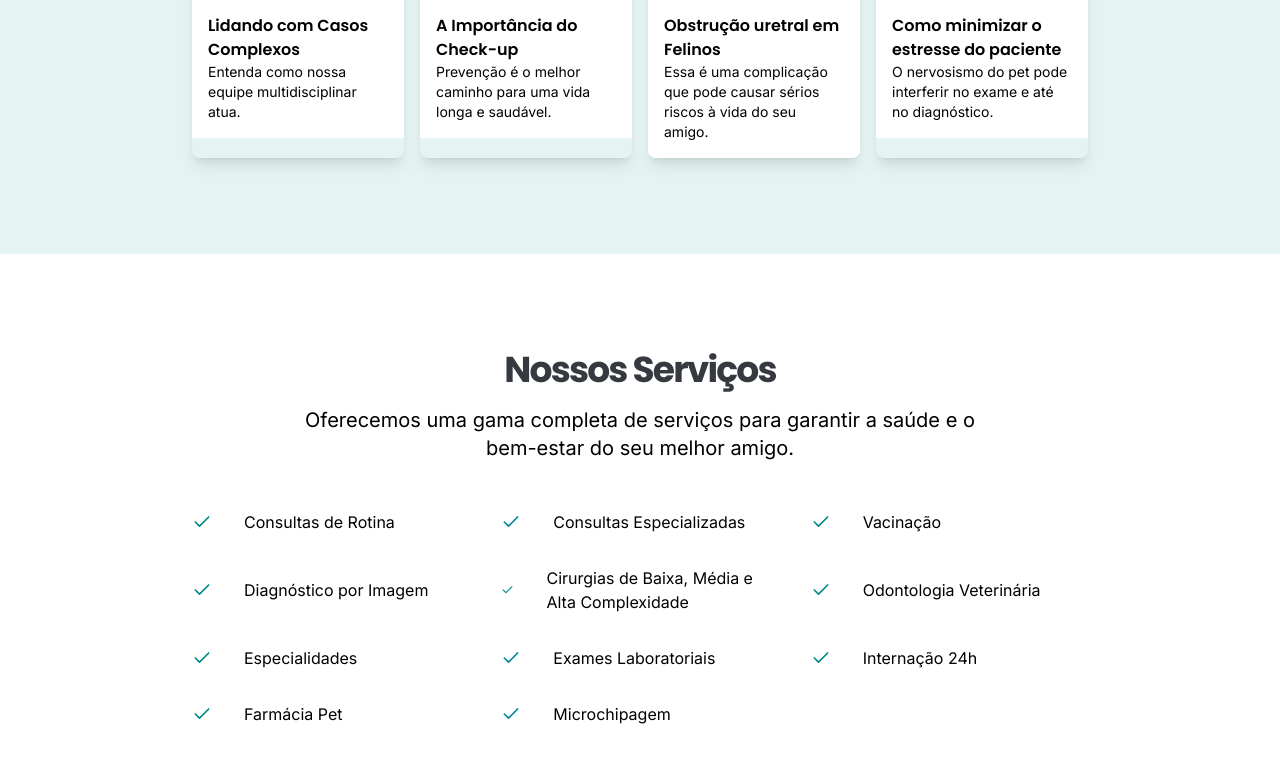
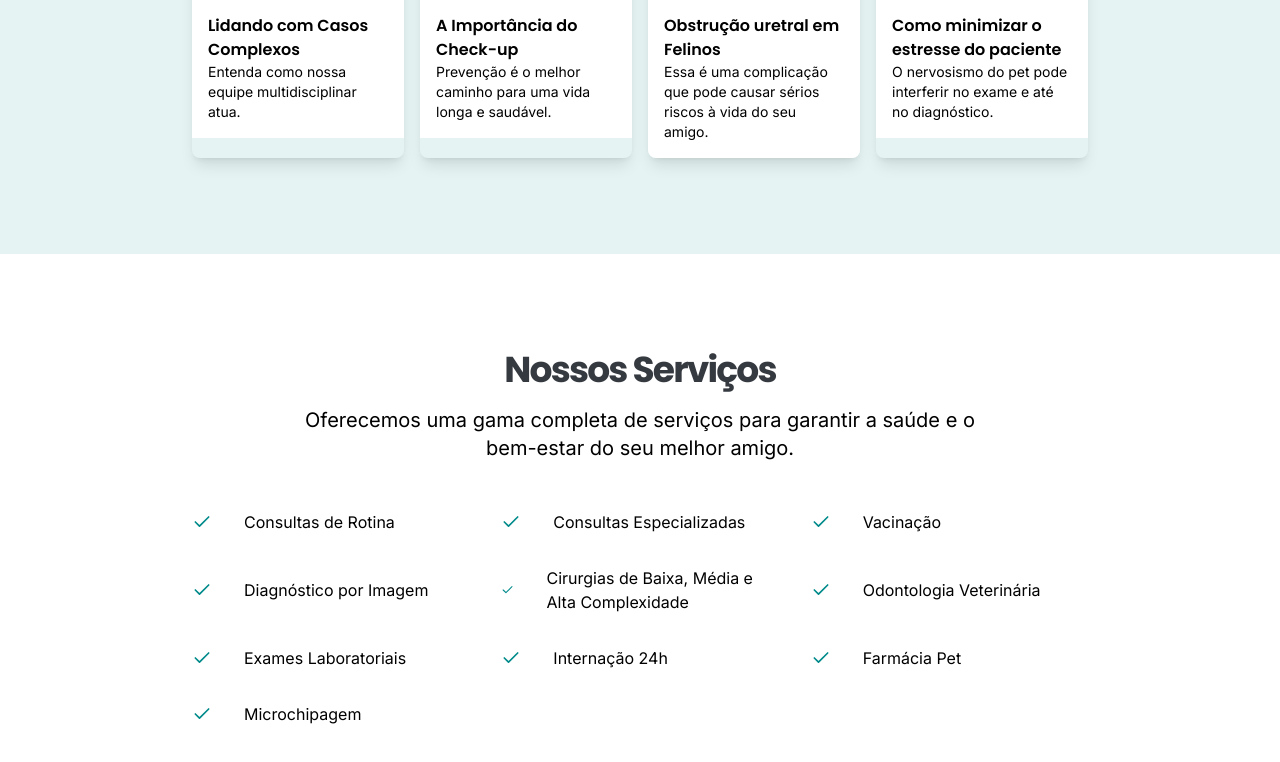
Before and after one commit to Monique-Duarte/hospital-veterinario-vital, a Next.js app: page / in a window 1280 px wide. Shown: the part 3532-4294 px from the top of the page. Built offline with nearby package versions, Linux system fonts and the light colour scheme.

Commit message:
especialidades

```diff
--- a/src/components/site/Servicos.tsx
+++ b/src/components/site/Servicos.tsx
@@ -7,7 +7,6 @@ const servicos = [
   "Diagnóstico por Imagem",
   "Cirurgias de Baixa, Média e Alta Complexidade",
   "Odontologia Veterinária",
-  "Especialidades",
   "Exames Laboratoriais",
   "Internação 24h",
   "Farmácia Pet",
```
